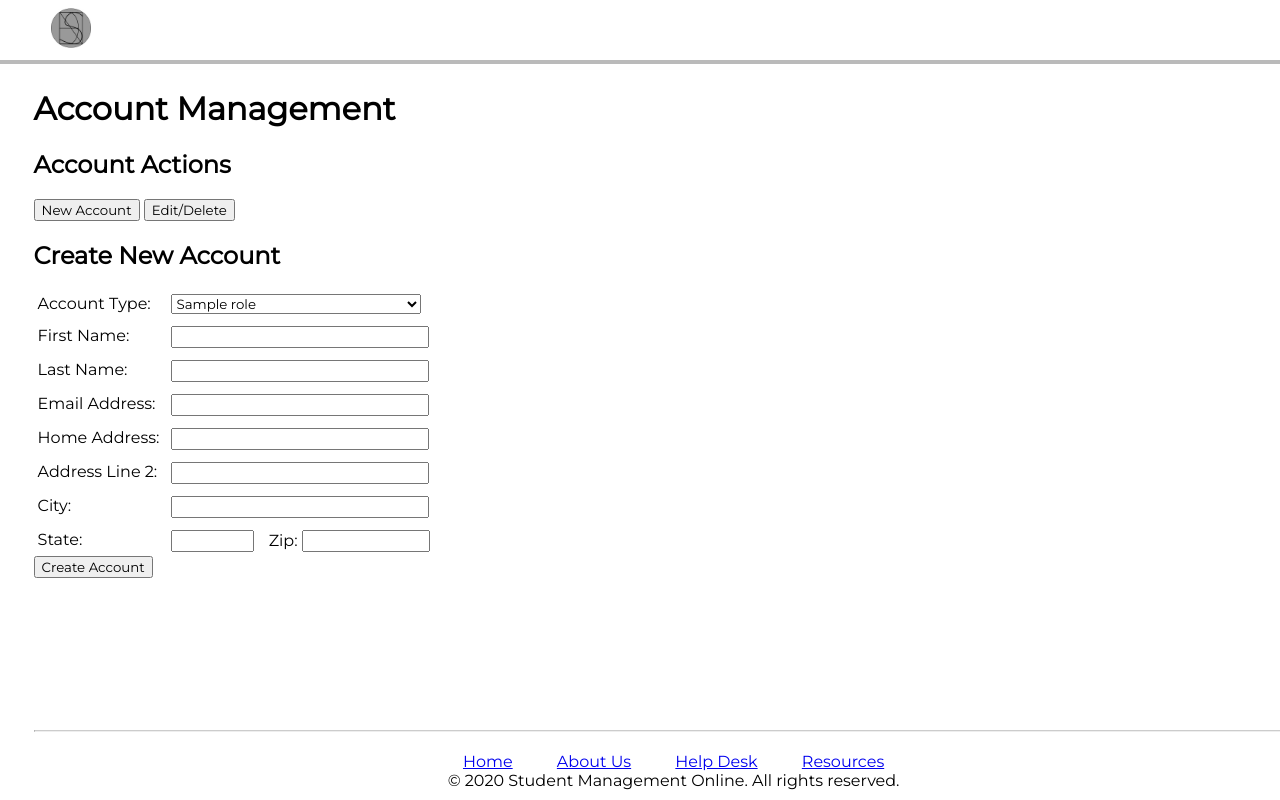
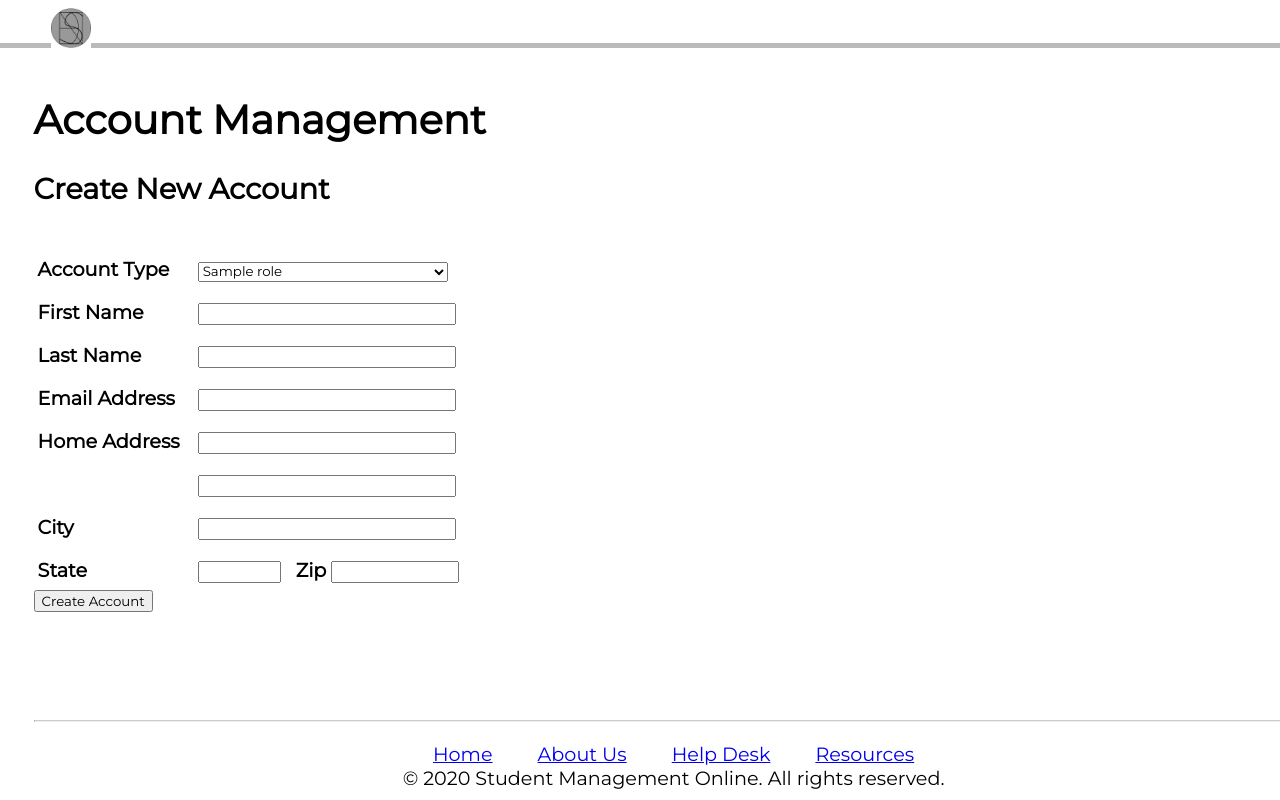
Before and after one commit to EPiC-Inc/CS492-Project, a Flask app: template app/templates/admin/accounts.html in a window 1280 px wide. Run offline with Flask 3, Linux system fonts and the light colour scheme; the template is opened without the code that fills it: most values are stand-ins (such as "Sample title", 1, 10 or a date in 2020).

Commit message:
Styling updates

```diff
--- a/app/static/style.css
+++ b/app/static/style.css
@@ -7,13 +7,17 @@
 
 body {
     padding: 60px 2% 2% 2%;
+    font-size: larger;
 }
-
+h1 {
+    font-size: 40px;
+}
 header {
-    border-bottom: 4px solid #bababa;
+    border-bottom: 5px solid #bababa;
+    bottom: 94%;
     display: flex;
     flex-direction: row;
-    gap: 2%;
+    gap: 5%;
     left: 0;
     padding: 8px 4%;
     position: absolute;
@@ -28,7 +32,7 @@ header div {
     box-sizing: border-box;
     color: var(--main-color);
     cursor: pointer;
-    font-size: 20px;
+    font-size: 24px;
     padding: 6px;
 }
 header div.current {
@@ -87,13 +91,14 @@ header img {
 }
 .grid-container {
     display: grid;
-    grid-template-columns: 1fr 4fr; /* Create a 3-column grid */
+    grid-template-columns: 1fr 4fr; /* Create a 5-column grid */
     width: fit-content;
-    gap: 4px; /* Add some spacing between grid items */
+    gap: 10px; /* Add some spacing between grid items */
 }
 
 .textbox {
     padding: 4px;
+    font-weight: bold;
 }
 .textbox-input-long {
     width: 250px;
--- a/app/templates/admin/accounts.html
+++ b/app/templates/admin/accounts.html
@@ -5,11 +5,12 @@
     <h1>Account Management</h1>
     <div class="container">
         <div class="left-side">
-            <h2>Account Actions</h2>
+            <!--<h2>Account Actions</h2>
             <button>New Account</button>
-            <button>Edit/Delete</button>
+            <button>Edit/Delete</button>-->
 
             <h2>Create New Account</h2>
+            <br>
             {% with messages = get_flashed_messages(with_categories=true) %}
             {% if messages %}
                 {% for category, message in messages %}
@@ -20,7 +21,7 @@
             <form action="{{ url_for('account_admin_page') }}" method="post" class="form-inline">
                 <div class="grid-container">
                     <div class="textbox">
-                        <label for="role">Account Type:</label>
+                        <label for="role">Account Type</label>
                     </div>
                     <div class="textbox">
                         <select id="role" name="role" class="form-control textbox-input-long">
@@ -31,48 +32,48 @@
                     </div>
 
                     <div class="textbox">
-                        <label for="firstName">First Name:</label>
+                        <label for="firstName">First Name</label>
                     </div>
                     <div class="textbox">
                         <input type="text" id="firstName" name="firstName" class="form-control textbox-input-long">
                     </div>
                     <div class="textbox">
-                        <label for="lastName">Last Name:</label>
+                        <label for="lastName">Last Name</label>
                     </div>
                     <div class="textbox">
                         <input type="text" id="lastName" name="lastName" class="form-control textbox-input-long">
                     </div>
                     <div class="textbox">
-                        <label for="email">Email Address:</label>
+                        <label for="email">Email Address</label>
                     </div>
                     <div class="textbox">
                         <input type="email" id="email" name="email" class="form-control textbox-input-long">
                     </div>
                     <div class="textbox">
-                        <label for="homeAddress">Home Address:</label>
+                        <label for="homeAddress">Home Address</label>
                     </div>
                     <div class="textbox">
                         <input type="text" id="homeAddress" name="homeAddress" class="form-control textbox-input-long">
                     </div>
                     <div class="textbox">
-                        <label for="secondHomeAddress">Address Line 2:</label>
+
                     </div>
                     <div class="textbox">
                         <input type="text" id="secondHomeAddress" name="secondHomeAddress" class="form-control  textbox-input-long">
                     </div>
                     <div class="textbox">
-                        <label for="city">City:</label>
+                        <label for="city">City</label>
                     </div>
                     <div class="textbox">
                         <input type="text" id="city" name="city" class="form-control textbox-input-long">
                     </div>
                     <div class="textbox">
-                        <label for="state">State:</label>
+                        <label for="state">State</label>
 
                     </div>
                     <div class="textbox">
                         <input type="text" id="state" name="state" class="form-control textbox-input-short">
-                        <label for="zipCode" style="padding-left: 10px;">Zip:</label>
+                        <label for="zipCode" style="padding-left: 10px;">Zip</label>
                         <input type="text" id="zipCode" name="zipCode" class="form-control textbox-input-medium">
                     </div>
                 </div>
--- a/app/templates/base.html
+++ b/app/templates/base.html
@@ -39,7 +39,7 @@
                 {% if tab == "manage_accounts" %}
                     <a onclick="toggleAccountSubmenu();"><div{{ ' class=current' if selected_tab == "manage_accounts" else "" }}>Account Management</div></a>
                     <div id="submenu" style="display: none;">
-                        <a><div{{ ' class=current' if selected_tab == "manage_accounts" else "" }}>Add New</div></a>
+                        <a href="{{ url_for('account_admin_page') }}"><div>Add New</div></a>
                     </div>
                 {% endif %}
                 {% if tab == "courses" %}
--- a/app/templates/front_page/admin_dashboard.html
+++ b/app/templates/front_page/admin_dashboard.html
@@ -4,7 +4,7 @@
 
 {% block body %}
 <h1>Welcome to {{ school_name }}</h1>
-<p>
+<p class="body">
     <b>Home</b><br /><br/>
     You are logged in as {{ firstname }}</br></br>
     Please utilize the provided account details and verify your log in via your assigned email account.<br />
```
